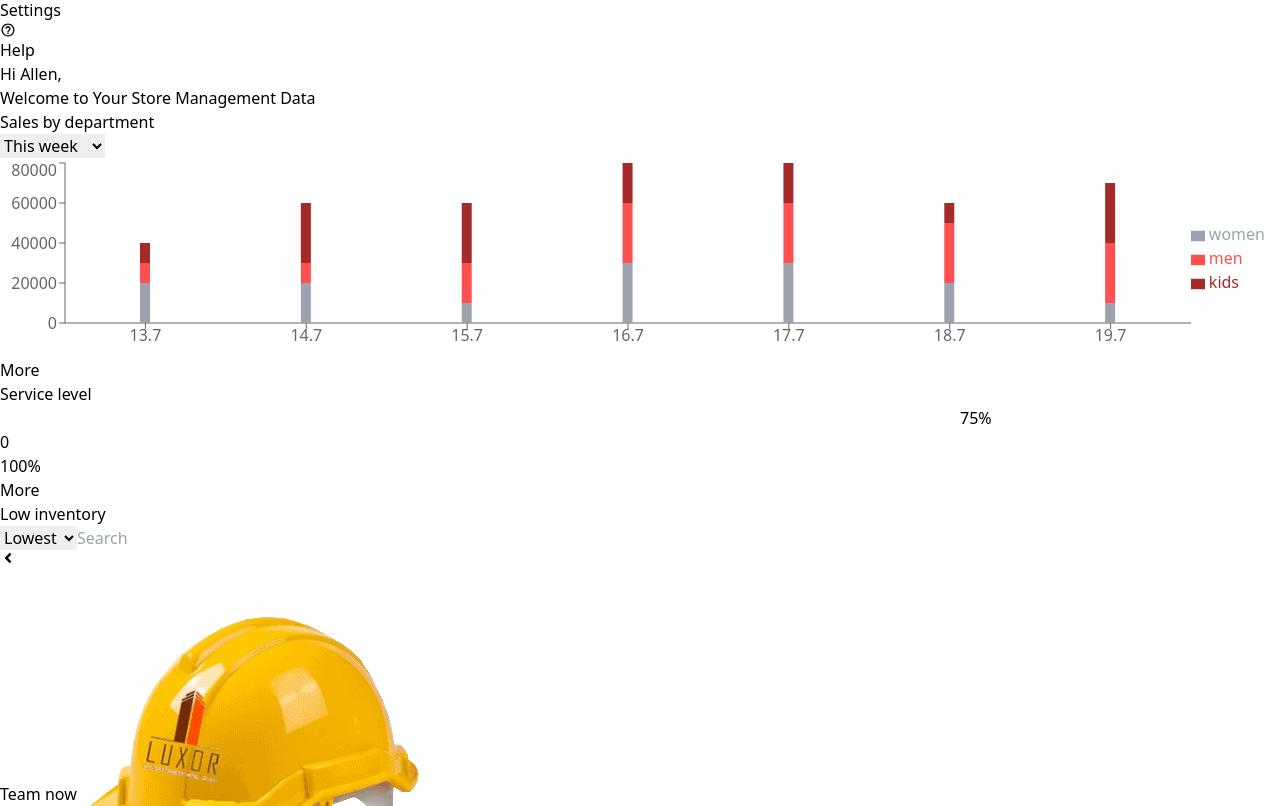
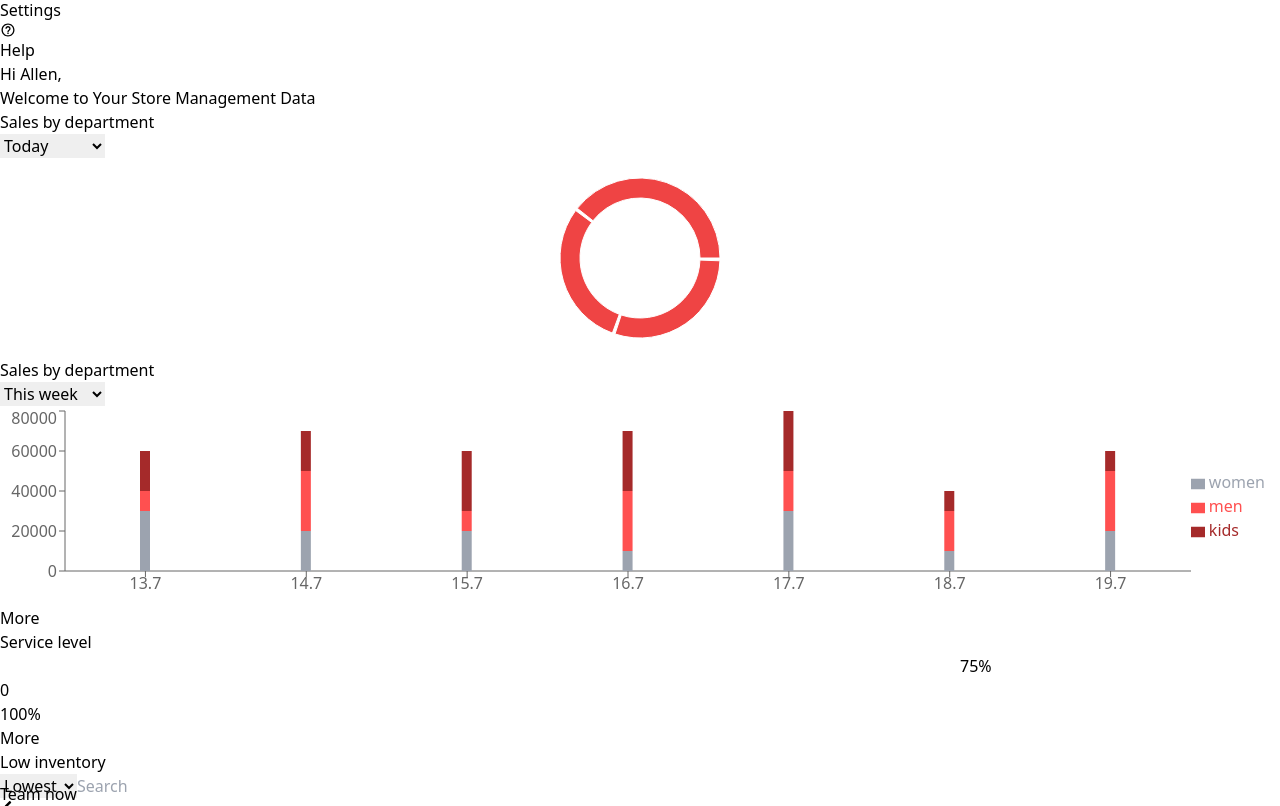
Before and after one commit to jo17-dev/hm-dashboard, a React (Vite) app: page /admin/dashboard in a window 1280 px wide. Shown: the part 639-1445 px from the top of the page. Built offline with nearby package versions, Linux system fonts and the light colour scheme.

Commit message:
added the circle graph

```diff
--- /dev/null
+++ b/src/components/CircularGraph.tsx
@@ -0,0 +1,31 @@
+import { PieChart, ResponsiveContainer, Pie, Cell, Tooltip, Legend } from "recharts";
+
+const datas = [
+    { name: 'Men', value: 400, color: "green" },
+    { name: 'Women', value: 300, color: "red" },
+    { name: 'Kids', value: 300, color: "blue" }
+  ];
+
+const red400 = "rgb(239 68 68)";
+
+const   SemiCircularGraph = (props :  any)=>{
+    return(
+        <div className={props.containerClass || " "}>
+            <ResponsiveContainer width={ props?.width || '100%'} height={props?.height || 200}>
+                <PieChart width={400} height={400} >
+                    <Pie
+                        data={datas}
+                        dataKey="value"
+                        innerRadius={60}
+                        outerRadius={80}
+                        fill={red400}
+                        paddingAngle={2}
+                     />
+                     <Tooltip />
+                </PieChart>
+            </ResponsiveContainer>
+        </div>
+    );
+}
+
+export default SemiCircularGraph;
--- a/src/components/Graph.tsx
+++ b/src/components/Graph.tsx
@@ -1,5 +1,6 @@
-import {BarChart, XAxis, YAxis, Bar, Legend, ResponsiveContainer} from 'recharts';
+import {BarChart, XAxis, YAxis, Bar, Legend, ResponsiveContainer, PieChart, Pie} from 'recharts';
 import Header from './Header';
+import SemiCircularGraph from './CircularGraph';
 /**
  *
  * @param props {progression: Float%, containerClass, width height, barSize, }
@@ -10,6 +11,8 @@ const Graph = (props: any)=> {
   let turnovers : any = [10000, 20000, 30000];
 
   let datas: any = [];
+
+  // let todaySale = 38250;
 
 for(let i=0; i<days.length;i++){
   datas.push(
@@ -36,17 +39,25 @@ const serviceLevelVariant = (
     </div>
 );
 
+
+const semiCircularVariant = (
+  <div className={props.containerClass}>
+        <Header
+      title="Sales by department"
+      option={[
+        {displayedcontent: "Today", value:"week"},
+        {displayedcontent: "This week", value:"week"},
+        {displayedcontent: "This month", value: "month"},
+        {displayedcontent: "This year", value: "year"},
+        {displayedcontent: "Max", value: "max"}
+      ]}
+    />
+    < SemiCircularGraph />
+  </div>
+);
+
 const barVariant = (
 <div className={props?.containerClass}>
-    {/* <div className="px-2 flex content-between">
-    <strong className='mr-auto'>Sales by department</strong>
-    <select className='ml-auto text-black-200' name="salesduration" id="sales-history">
-        <option value="week">This week</option>
-        <option value="month">This month</option>
-        <option value="year">This year</option>
-        <option value="max">Max</option>
-    </select>
-    </div> */}
     <Header
       title="Sales by department"
       option={[
@@ -76,6 +87,8 @@ if(props.variant == 'bar'){
     return barVariant;
 }else if(props.variant == 'progression'){
     return serviceLevelVariant;
+}else if(props.variant == 'semiCircular'){
+  return semiCircularVariant;
 }
 
 }
--- a/src/pages/admin/StoreData.tsx
+++ b/src/pages/admin/StoreData.tsx
@@ -18,7 +18,7 @@ const StoreData = ()=>{
                     <p> Welcome to Your Store Management Data </p>
                     <div className="flex flex-row mt-4">
                         <div className="w-1/2">
-                            {/* <Graph containerClass='w-100 ml-auto mr-auto' barSize={10} /> */}
+                            <Graph variant='semiCircular' containerClass='w-100 ml-auto mr-auto' barSize={10} />
                         </div>
                         <div className="w-1/2">
                             <Graph variant='bar' containerClass='w-100 ml-auto mr-auto text-sm' barSize={10} />
```
